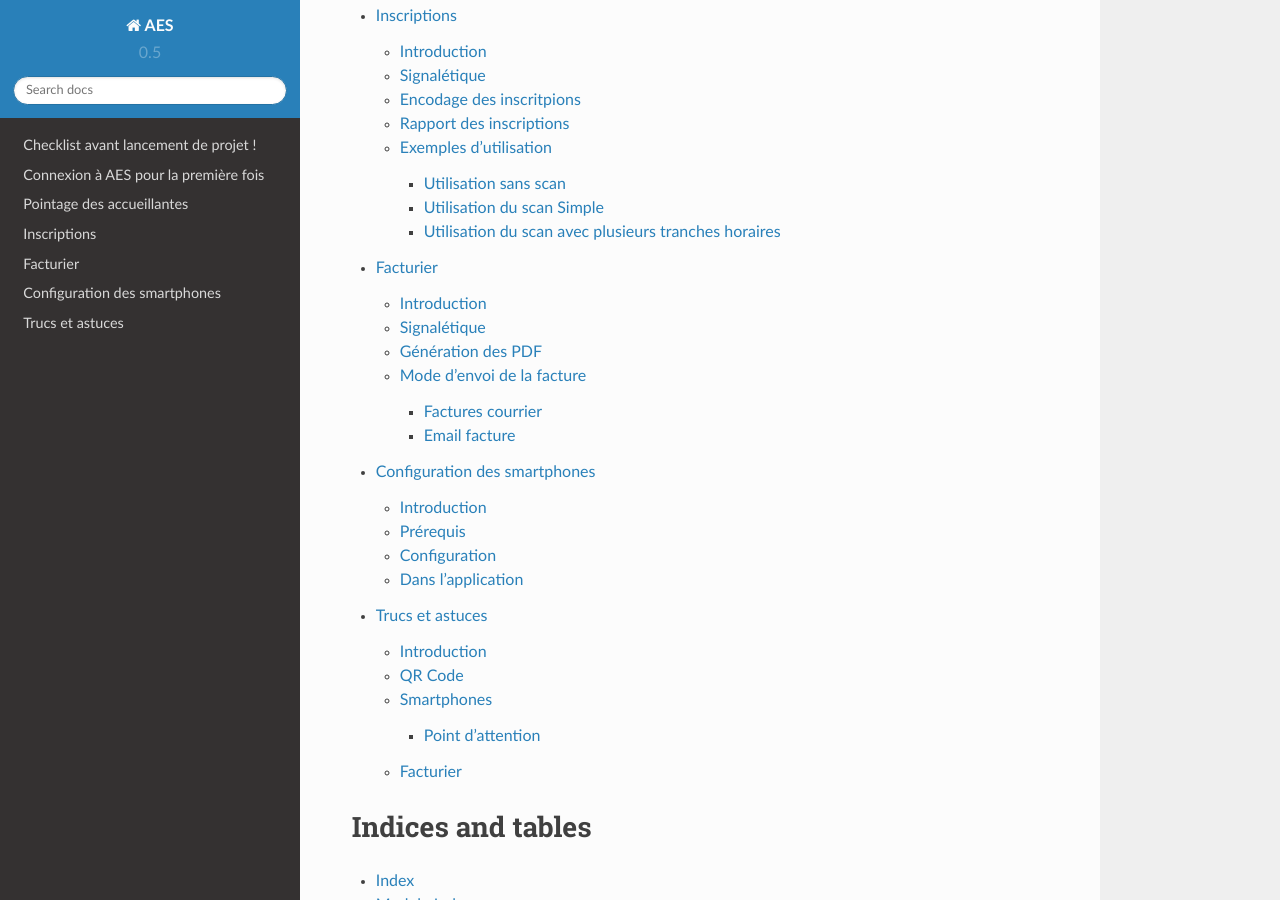
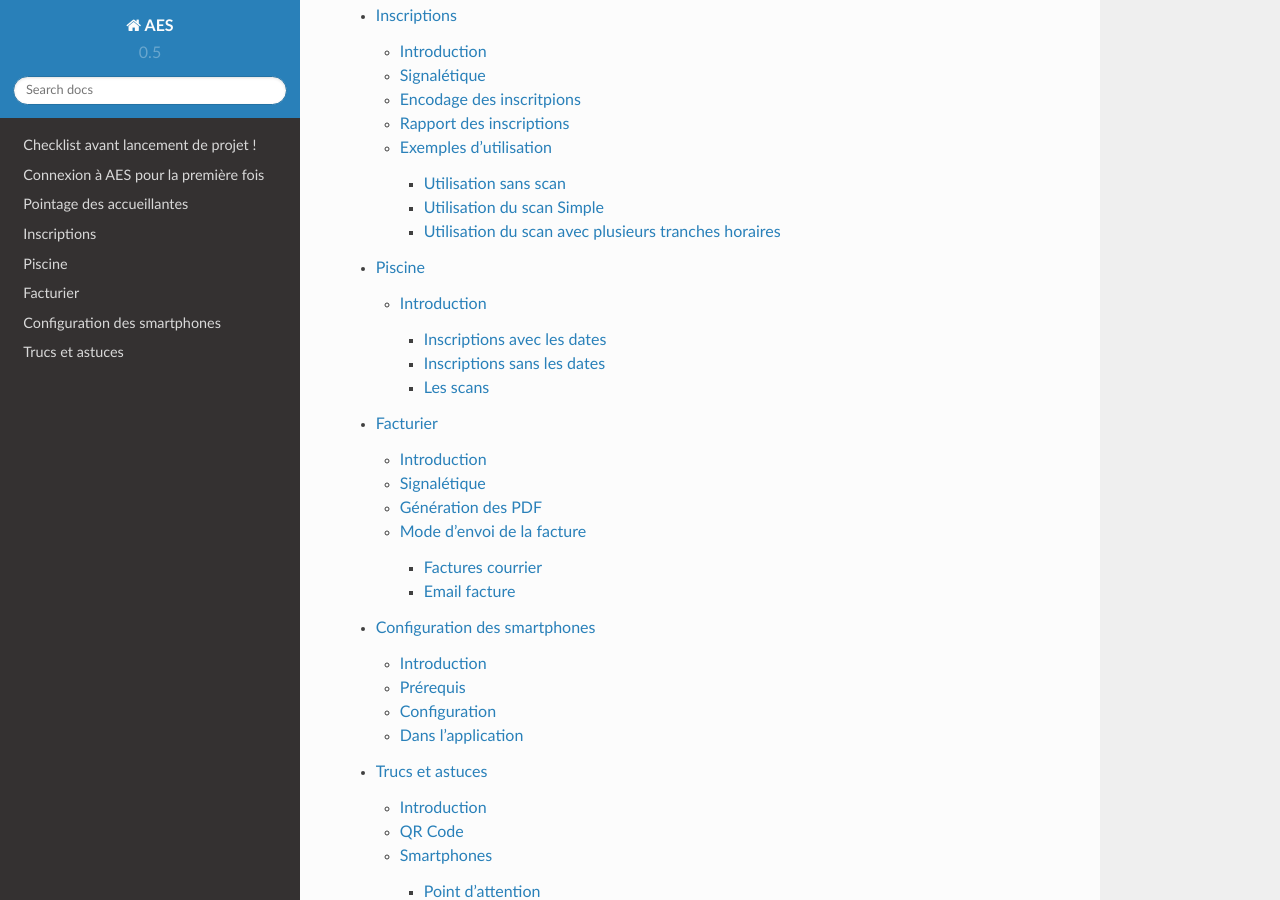
Before and after one commit to IMIO/extraschool, a Sphinx documentation site: the page built from doc/index.rst, in a window 1280 px wide and 900 px high, scrolled down 972 px. Built offline with Sphinx 7.4.7 and the Read the Docs theme 2.0.0, drawn with Linux system fonts in a browser that asks for light colours; some of the changed lines change nothing that is shown.

Commit message:
piscine sur fichier pdf

```diff
--- a/doc/index.rst
+++ b/doc/index.rst
@@ -15,6 +15,7 @@ Contents:
    aes-connexion
    accueillantes
    inscriptions
+   piscine
    facturier
    config-smartphones
    truc-astuce
--- /dev/null
+++ b/doc/piscine.rst
@@ -0,0 +1,49 @@
+.. AES documentation master file, created by
+   sphinx-quickstart on Tue Sep  8 15:33:32 2015.
+   You can adapt this file completely to your liking, but it should at least
+   contain the root `toctree` directive.
+
+Piscine
+=======
+
+.. toctree::
+   :maxdepth: 3
+
+############
+Introduction
+############
+
+Utilisation de l'application pour la gestion des piscines.
+Avant toute chose, il est important de récolter les données tous les mois.
+En effet, encoder les données tous les mois pour l'activité piscine ne bloquera pas la facturation mensuelle.
+Il y a différentes manières de gérer l'activité piscine. Les voici :
+
+
+===========================
+Inscriptions avec les dates
+===========================
+
+L'inscription avec les dates exactes de l'activité piscine s'effectue par l'onglet "Inscription des enfants".
+Les fiches d'inscription sont encodées à la semaine et permettent une traçabilité optimale des dates de fréquentation de la piscine.
+Cette méthode permet aussi l'utilisation de la facture en version calendrier.
+
+
+===========================
+Inscriptions sans les dates
+===========================
+
+L'inscription sans les dates exactes de l'activité piscine s'effectue par l'onglet "Inscription des enfants".
+Dans ce cas, c'est le nombre de fréquentation par mois qui va être important.
+Exemple : si l'enfant a été 4 fois à l'activité piscine sur le mois, nous allons compléter pour la première semaine : Lundi, Mardi, Mercredi et Jeudi.
+Dans cette méthode, il n'est pas idéal d'utiliser la version calendrier pour la facture étant donné que les dates de la piscine ne sont pas correctes.
+
+
+=========
+Les scans
+=========
+
+Pour cette méthode, nous scannerons les enfants pour l'activité piscine et il n'y aura donc pas d'inscription.
+Il faut faire attention à :
+
+* Définir une tranche horaire pour scanner les enfants à cette activité
+* Définir un smartphone piscine qui sera lié à un lieu d'accueil piscine
```
Also changed, not shown: piscine.rst (added).
